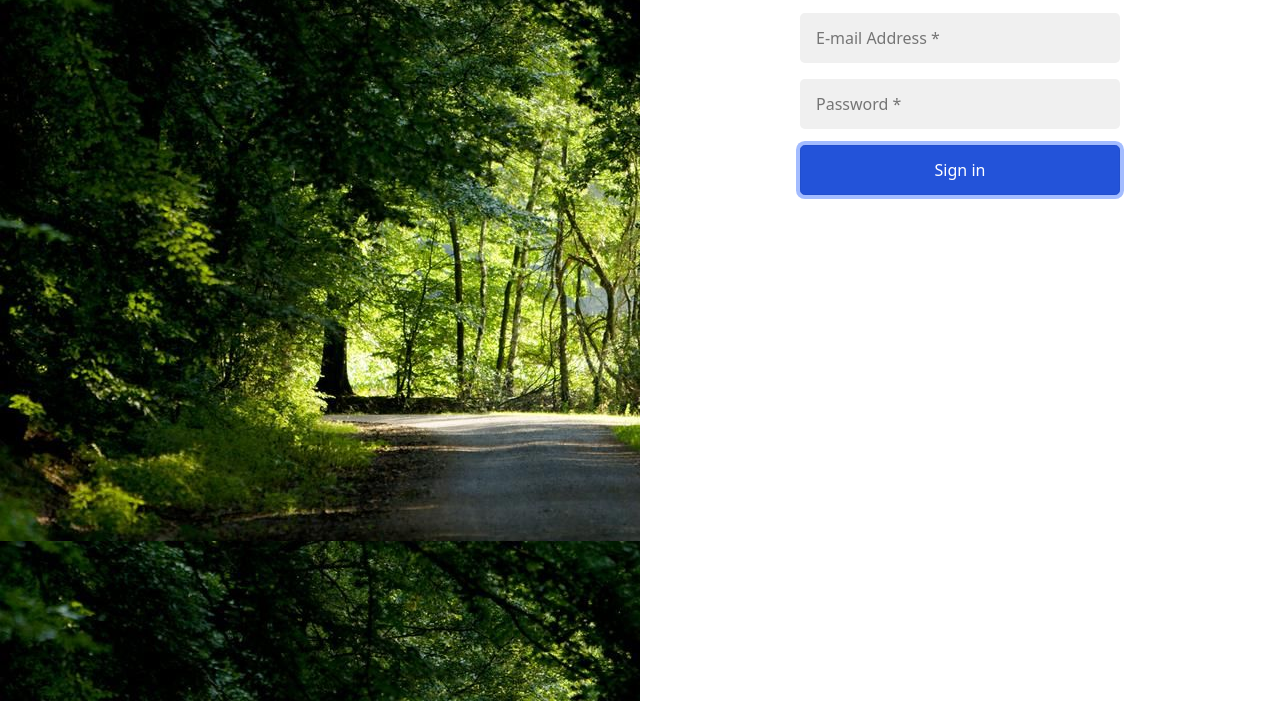
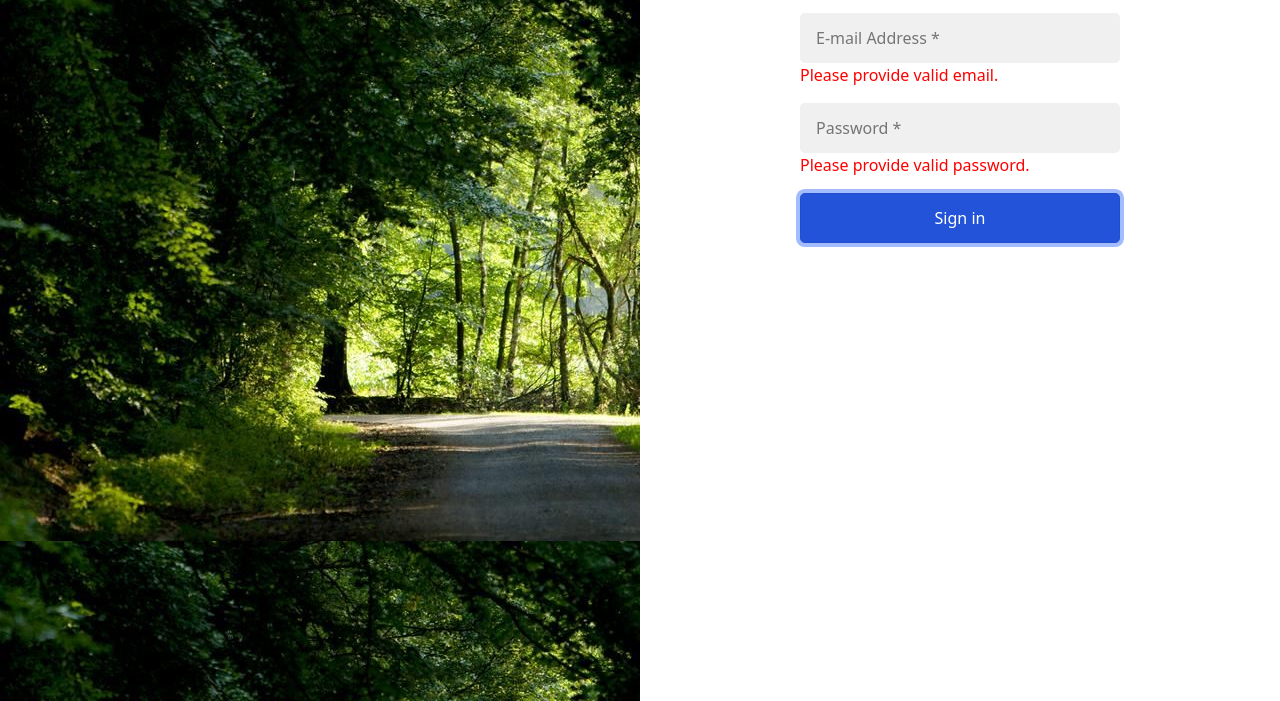
Before and after one commit to Ma3tin/passwordVAlidation, a website: page index.html in a window 1280 px wide. Both pictures are taken after a click on the button "Sign in". Shown: the part 99-800 px from the top of the page. Drawn offline with nearby package versions, Linux system fonts and the light colour scheme.

Commit message:
Hotovo DOPICE

```diff
--- a/index.html
+++ b/index.html
@@ -14,13 +14,13 @@
     <div class="login d-flex justify-content-start w-100 flex-grow-1 flex-column  text-center gap-3">
         <div class="logo"><i class="fab fa-vuejs"></i></div>
         <div class="text-light"><h1>Sign in</h1></div>
-        <div class="">
+        <div class="d-flex justify-content-center flex-column align-items-center">
             <input id="email" placeholder="E-mail Address *" class="bg-input border-0 rounded-3 input ps-3 w-50">
-            <span id="rightEmail"></span>
+            <div  id="rightEmail" ></div>
         </div>
-        <div class="">
+        <div class="d-flex justify-content-center flex-column align-items-center">
             <input id="password" placeholder="Password *" class="bg-input border-0 rounded-3 input ps-3 w-50">
-            <span id="rightPassword"></span>
+            <div id="rightPassword"></div>
         </div>
         <div><button id="button" class="btn btn-primary input rounded-3 w-50">Sign in</button></div>
     </div>
--- a/script.js
+++ b/script.js
@@ -2,6 +2,22 @@ window.onload = function () {
     let button = document.getElementById("button")
     button.addEventListener("click", function () {
         let emailInput = document.getElementById("email")
-        if (emailInput.value.length > 3) document.getElementById("rightEmail").innerText = "nice"
+        let rightEmail = document.getElementById("rightEmail")
+        if (emailInput.value.includes("@")) {
+            rightEmail.className = "valid"
+            rightEmail.innerText = "Looks good!"
+        } else {
+            rightEmail.className = "invalid"
+            rightEmail.innerText = "Please provide valid email."
+        }
+        let passwordInput = document.getElementById("password")
+        let rightPassword = document.getElementById("rightPassword")
+        if (passwordInput.value.length >= 8 && passwordInput.value.match(/[A-Z]{1,}/g)) {
+            rightPassword.className = "valid"
+            rightPassword.innerText = "Looks good!"
+        } else {
+            rightPassword.className = "invalid"
+            rightPassword.innerText = "Please provide valid password."
+        }
     })
 }
--- a/styles.scss
+++ b/styles.scss
@@ -33,3 +33,21 @@ $primary: #2962ff;
 }
 
  */
+
+
+.valid {
+  color: forestgreen;
+  width: 50%;
+  text-align: start;
+}
+
+.invalid {
+  color: red;
+  width: 50%;
+  text-align: start;
+}
+
+
+.validation {
+
+}
```
Also changed, not shown: styles.css, 1 other file.
